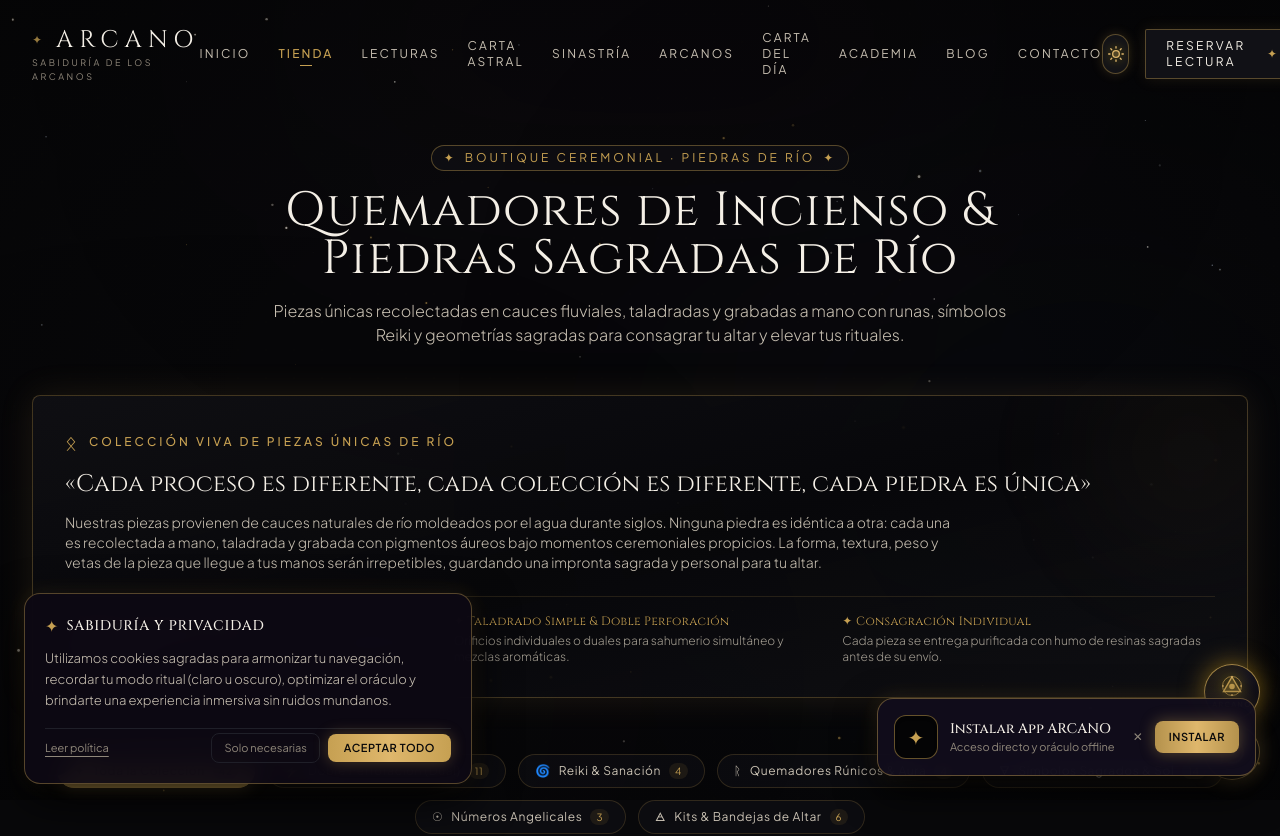
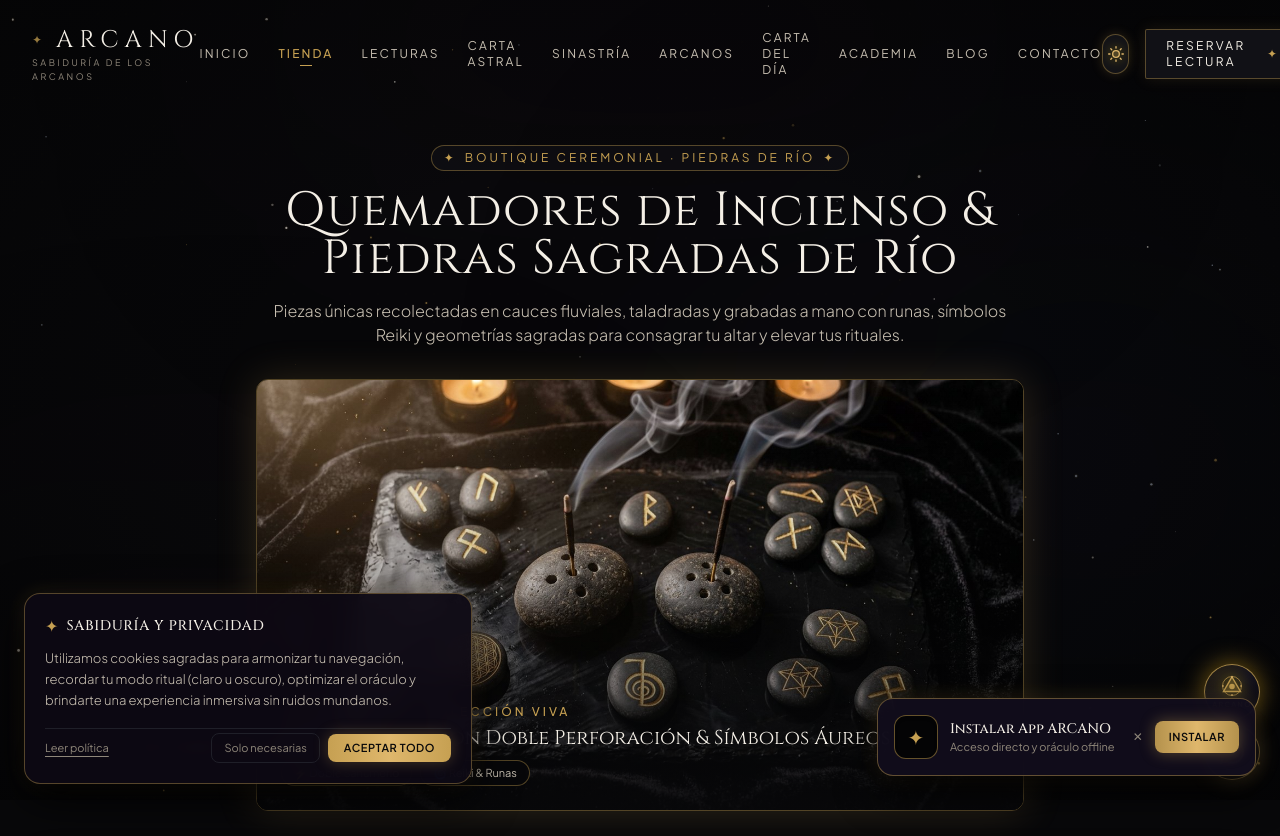
Before and after one commit to Arcano3Ai/arcano, a Next.js app: page /tienda in a window 1280 px wide. Shown: the top 836 px of the page. Built offline with nearby package versions, Linux system fonts and the light colour scheme.

Commit message:
feat(tienda): imagen ceremonial de portada y metadatos OpenGraph para WhatsApp

```diff
--- /dev/null
+++ b/src/app/tienda/layout.tsx
@@ -0,0 +1,44 @@
+import type { Metadata } from "next";
+import { siteConfig } from "@/config/siteConfig";
+
+export const metadata: Metadata = {
+  title: "Boutique Ceremonial · Quemadores de Incienso & Piedras de Río | ARCANO",
+  description:
+    "Colección exclusiva de soportes de incienso y piedras sagradas de río taladradas y grabadas a mano. Doble perforación, símbolos Reiki, runas y frecuencias de altar.",
+  alternates: {
+    canonical: `${siteConfig.url}/tienda/`,
+  },
+  openGraph: {
+    title: "Boutique Ceremonial · Quemadores de Incienso & Piedras de Río | ARCANO",
+    description:
+      "Piezas únicas de río taladradas a mano, quemadores de doble perforación, runas sagradas y símbolos Reiki en oro alquímico para tu altar.",
+    url: `${siteConfig.url}/tienda/`,
+    type: "website",
+    locale: "es_MX",
+    siteName: "ARCANO",
+    images: [
+      {
+        url: `${siteConfig.url}/og-tienda.jpg`,
+        width: 1200,
+        height: 630,
+        alt: "Boutique Ceremonial ARCANO · Quemadores de Incienso y Piedras Sagradas de Río",
+        type: "image/jpeg",
+      },
+    ],
+  },
+  twitter: {
+    card: "summary_large_image",
+    title: "Boutique Ceremonial · Quemadores de Incienso & Piedras de Río | ARCANO",
+    description:
+      "Piezas únicas de río taladradas a mano, quemadores de doble perforación y símbolos sagrados.",
+    images: [`${siteConfig.url}/og-tienda.jpg`],
+  },
+};
+
+export default function TiendaLayout({
+  children,
+}: {
+  children: React.ReactNode;
+}) {
+  return <>{children}</>;
+}
--- a/src/app/tienda/page.tsx
+++ b/src/app/tienda/page.tsx
@@ -42,9 +42,41 @@ export default function ShopPage() {
         <h1 className="font-serif text-3xl sm:text-4xl lg:text-5xl text-parchment font-light tracking-wide mb-4">
           Quemadores de Incienso & Piedras Sagradas de Río
         </h1>
-        <p className="text-parchment-muted text-sm sm:text-base font-sans font-light leading-relaxed">
+        <p className="text-parchment-muted text-sm sm:text-base font-sans font-light leading-relaxed mb-8">
           Piezas únicas recolectadas en cauces fluviales, taladradas y grabadas a mano con runas, símbolos Reiki y geometrías sagradas para consagrar tu altar y elevar tus rituales.
         </p>
+
+        {/* Banner Visual Ceremonial */}
+        <div className="relative aspect-[16/9] w-full max-w-4xl mx-auto rounded-xl overflow-hidden border border-gold/40 shadow-[0_0_40px_rgba(198,160,82,0.2)] mb-12 group">
+          <Image
+            src="/images/shop/banner-tienda-arcanos.jpg"
+            alt="Boutique Ceremonial ARCANO · Piedras de Río, Quemadores e Inciensos"
+            fill
+            priority
+            sizes="(max-width: 768px) 100vw, 1200px"
+            className="object-cover transition-transform duration-700 group-hover:scale-[1.02]"
+          />
+          <div className="absolute inset-0 bg-gradient-to-t from-obsidian/90 via-obsidian/20 to-transparent" />
+
+          <div className="absolute bottom-4 left-4 right-4 sm:bottom-6 sm:left-6 sm:right-6 flex flex-wrap items-center justify-between gap-2 text-left">
+            <div>
+              <span className="text-[10px] sm:text-xs uppercase tracking-[0.25em] text-gold font-sans font-medium block mb-1">
+                Altar Místico · Colección Viva
+              </span>
+              <h3 className="font-serif text-base sm:text-xl text-parchment font-light">
+                Piedras de Río con Doble Perforación & Símbolos Áureos
+              </h3>
+            </div>
+            <div className="hidden sm:flex items-center gap-2">
+              <span className="px-3 py-1 rounded-full bg-obsidian/85 border border-gold/40 text-[11px] font-sans text-parchment-muted backdrop-blur-md">
+                ⚡ Doble Sahumerio
+              </span>
+              <span className="px-3 py-1 rounded-full bg-obsidian/85 border border-gold/40 text-[11px] font-sans text-parchment-muted backdrop-blur-md">
+                🌀 Reiki & Runas
+              </span>
+            </div>
+          </div>
+        </div>
       </div>
 
       {/* 2. Manifiesto Artesanal (Aviso de Unicidad) */}
```
Also changed, not shown: public/images/shop/banner-tienda-arcanos.jpg (added), public/og-tienda.jpg (added).
